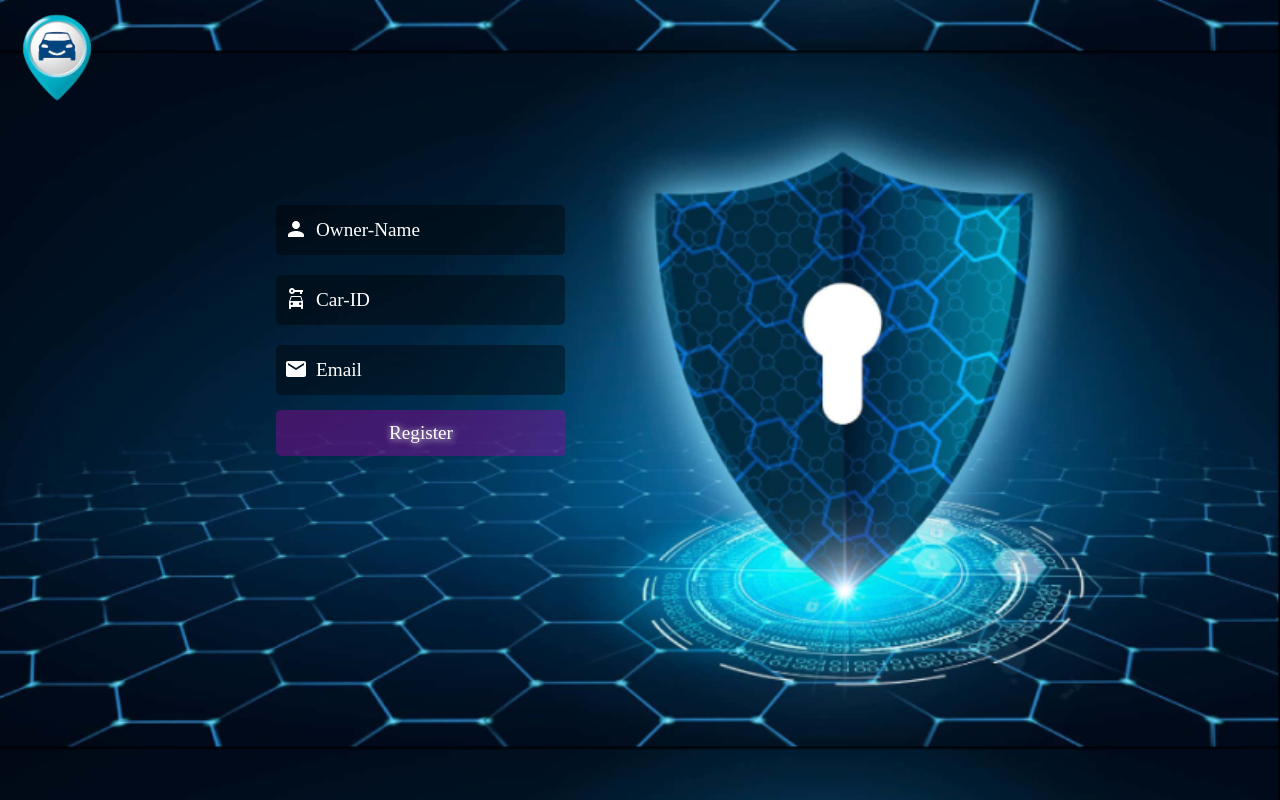
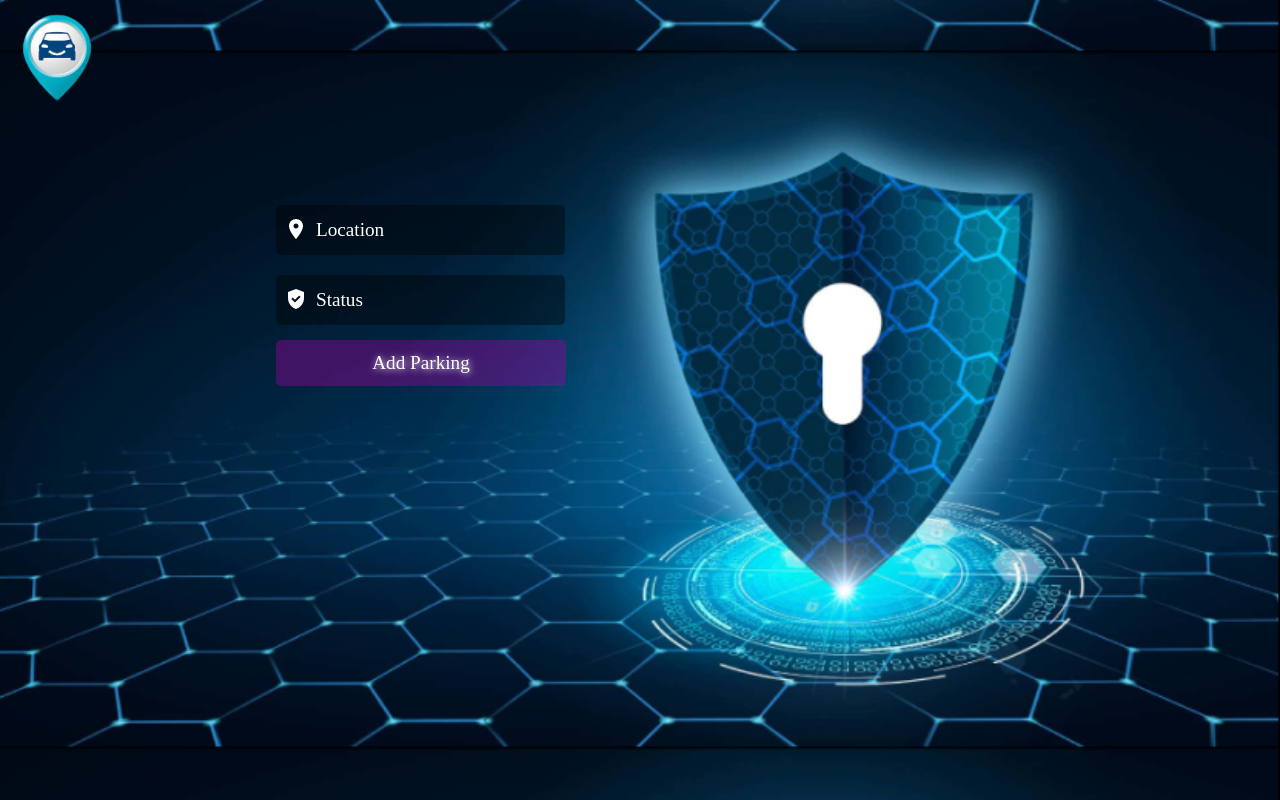
Before and after one commit to raghad-ns/smart-parking-ui, a React (Create React App) app: page / in a window 1280 px wide. Built offline with nearby package versions, Linux system fonts and the light colour scheme.

Commit message:
parking enrollment page

```diff
--- a/src/App.tsx
+++ b/src/App.tsx
@@ -4,7 +4,7 @@ import Intro from './Pages/Introduction/intro';
 import Login from './Pages/Login/login';
 import logo from "./ps-logo.png";
 import Register from './Pages/Registration/register';
-
+import Parking from './Pages/parking/parking';
 function App() {
   return (
     <div className="App">
@@ -12,7 +12,8 @@ function App() {
       <img className="logo" src={logo} alt="Logo" />
       {/* <Intro/> */}
       {/* <Login/> */}
-      <Register/>
+      {/* <Register/> */}
+      <Parking/>
 
       </div>
       </div>
--- /dev/null
+++ b/src/Pages/parking/parking.scss
@@ -0,0 +1,82 @@
+.parking-page {
+    display: flex;
+    flex-direction: column;
+    justify-content: center;
+    align-items: flex-start;
+    position: absolute;
+    top: 25%;
+    left: 20%;
+    width: 250px;
+    height: max-content;
+    padding: 0 20px;
+}
+
+.input-group {
+    margin-top: 5px;
+    margin-bottom: 5px;
+    position: relative;
+
+    // width: calc(100% - 5px);
+  }
+
+  input[type="text"],
+input[type="email"] {
+  width: calc(100% - 1px);
+  padding: 14px 20px;
+  border-radius: 5px;
+  border: none;
+  background-color: rgba(
+    0,
+    0,
+    0,
+    0.4
+  ); /* Setting input background to transparent black */
+  margin-bottom: 10px;
+  font-size: larger;
+}
+input[type="text"]::placeholder,
+input[type="email"]::placeholder {
+  color: #ffffff;
+  padding-left: 20px;
+  font-family: "Montserrat";
+  font-style: normal;
+  // text-shadow: 1px 1px 2px white ; /* Add white shadow effect */
+}
+input[type="text"]:not(:placeholder-shown),
+input[type="email"]:not(:placeholder-shown) {
+  color: white;
+  font-family: "Montserrat";
+  font-style: normal;
+  padding-left: 30px;
+}
+
+button {
+    width: 290px;
+    margin-bottom: 5px;
+    padding: 12px 30px;
+    border: none;
+    border-radius: 5px;
+    background-color: rgb(161, 0, 161, 0.4);
+    color: #ffffff;
+    text-shadow: 1px 1px 7px white; /* Add white shadow effect */
+    font-family: "Montserrat";
+    font-style: normal;
+    font-size: larger;
+    cursor: pointer;
+    transition: background-color 0.3s ease;
+  }
+
+  button:hover {
+    background: linear-gradient(
+      268.29deg,
+      rgba(166, 0, 207, 0.21) 24.2%,
+      rgba(143, 151, 220, 0.21) 102.72%
+    );
+  }
+  .icons {
+    position: absolute;
+    z-index: 0 ;
+    color: #ffffff;
+    top: 20%;
+    left: 3%;
+  }
--- /dev/null
+++ b/src/Pages/parking/parking.tsx
@@ -0,0 +1,38 @@
+import { useState } from "react";
+import { InputAdornment } from "@mui/material";
+import { LocationOn, GppGood } from '@mui/icons-material';
+import './parking.scss'
+
+const Parking = () => {
+    const [location, setLocation] = useState<string>("");
+    const [status, setStatus] = useState<string>("");
+    const handleAddParking = () => {
+        console.log("Location: ", location);
+        console.log("Status: ", status);
+
+
+    }
+    return (
+        <div className="parking-page">
+            <div className="input-group">
+                <span>
+                    <InputAdornment position="start">
+                        <LocationOn className='icons' />
+                    </InputAdornment>
+                </span>
+                <input type="text" id="location" value={location} onChange={(e) => setLocation(e.target.value)} placeholder="Location" />
+            </div>
+            <div className="input-group">
+                <span>
+                    <InputAdornment position="start">
+                        <GppGood className='icons' />
+                    </InputAdornment>
+                </span>
+                <input type="text" id="status" value={status} onChange={(e) => setStatus(e.target.value)} placeholder="Status"/>
+            </div>
+            <button onClick={handleAddParking}>Add Parking</button>
+        </div>
+    )
+}
+
+export default Parking;
```
